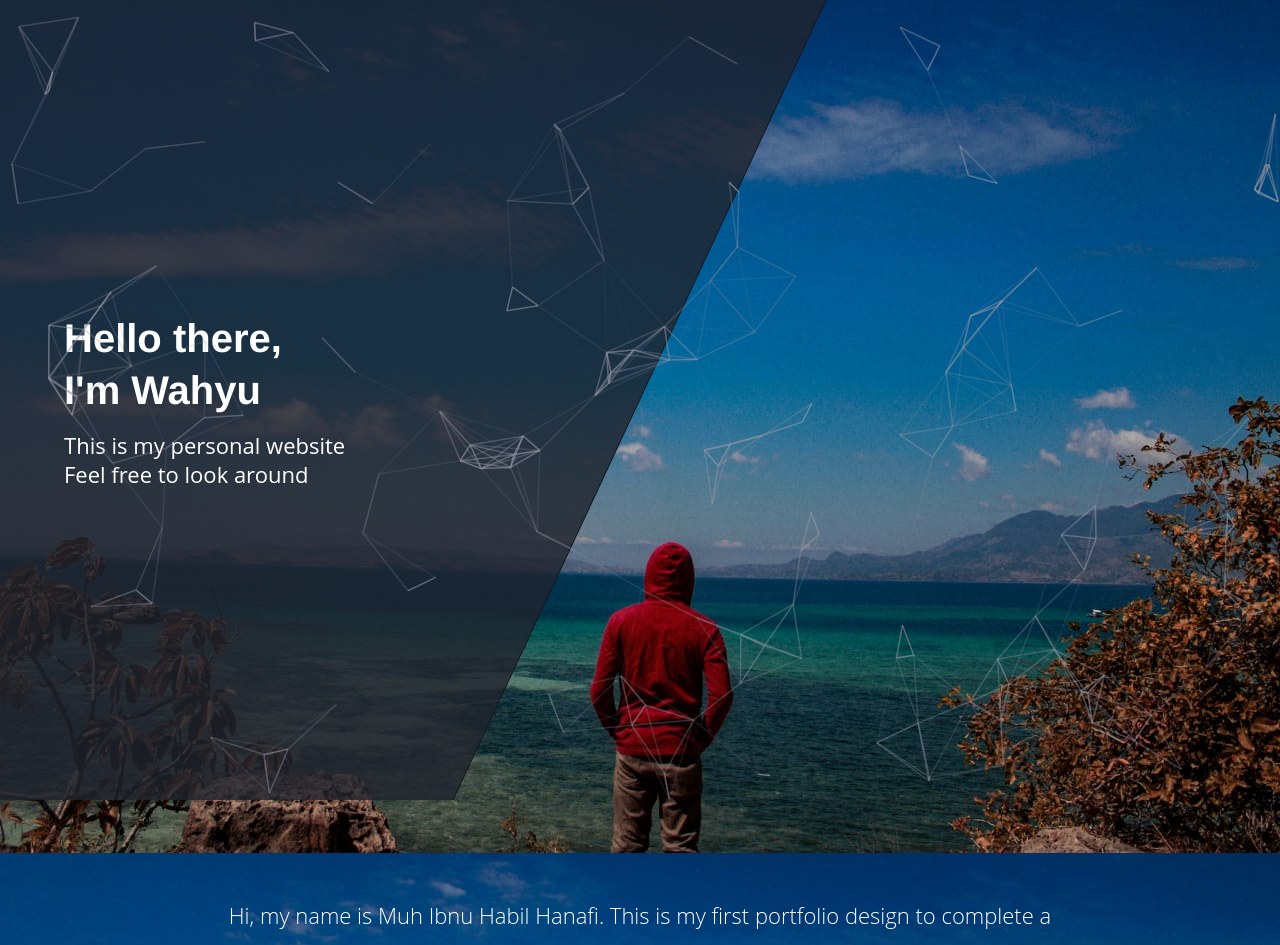
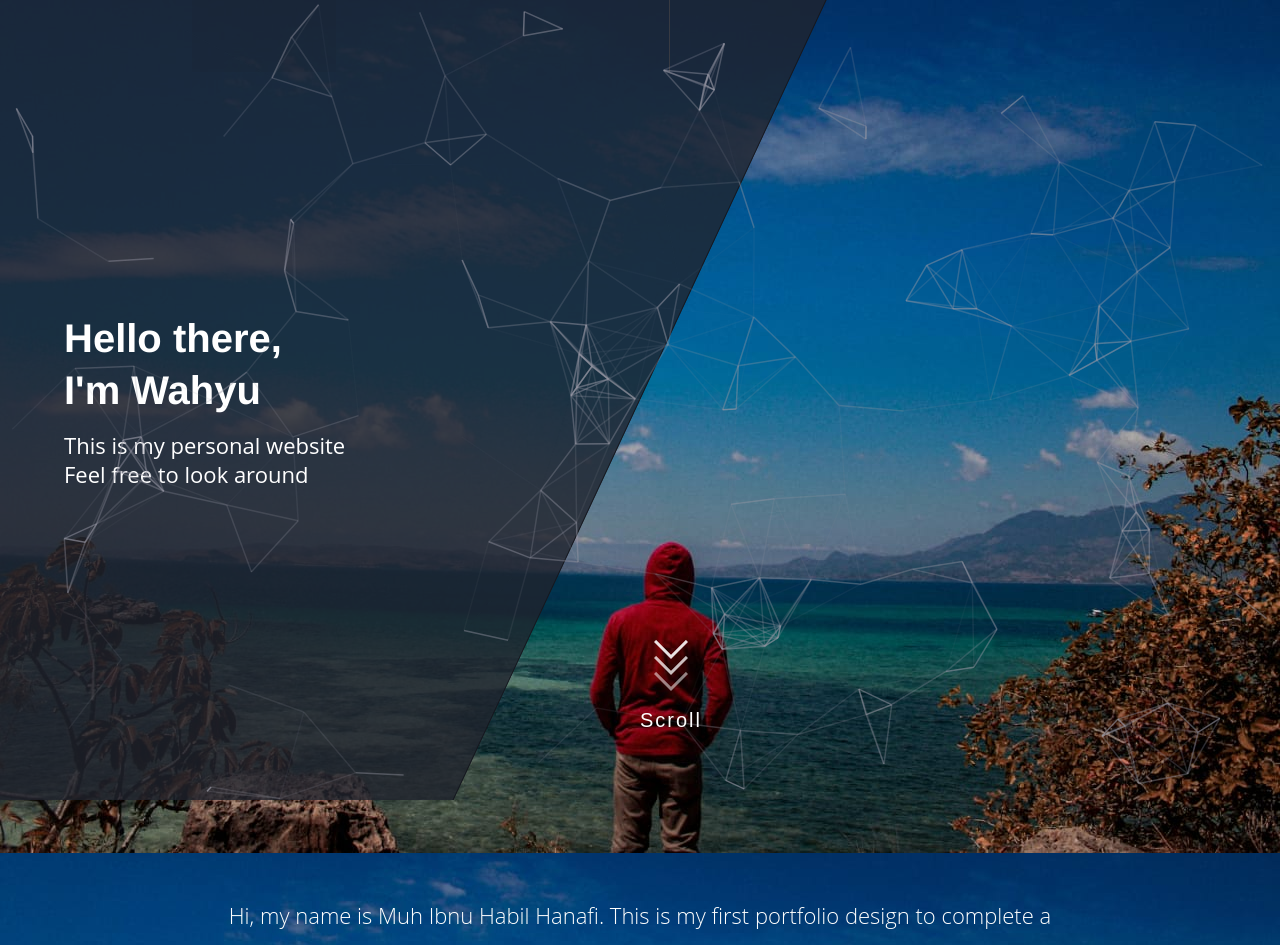
Before and after one commit to iuiuiu-wayy/portofolio, a Django app: page / in a window 1280 px wide. Shown: the top 945 px of the page. Run offline with Django 3.2, Linux system fonts and the light colour scheme; some libraries are stand-ins or nearby versions.

Commit message:
design navbar

```diff
--- a/portofolio/portofolio/portofolioapp/static/script.js
+++ b/portofolio/portofolio/portofolioapp/static/script.js
@@ -130,7 +130,7 @@
 
 window.addEventListener('scroll',function(){
   navbar = document.querySelector('.navbar_shadow');
-  if(window.scrollY > window.screen.availHeight -50){
+  if(window.scrollY > window.screen.availHeight - 100){
     navbar.classList.add('nav--show')
     // console.log('top page')
     console.log(window.scrollY)
@@ -138,7 +138,12 @@
   else{
     navbar.classList.remove('nav--show')
     console.log('top page')
-
-
   }
 });
+
+$(function() {
+  $('a[href*=#]').on('click', function(e) {
+    e.preventDefault();
+    $('html, body').animate({ scrollTop: $($(this).attr('href')).offset().top}, 500, 'linear');
+  });
+});
--- a/portofolio/portofolio/portofolioapp/static/style.css
+++ b/portofolio/portofolio/portofolioapp/static/style.css
@@ -695,13 +695,13 @@
   /* display: none; */
   box-shadow: none !important;
   transform: translateY(-50px);
-  transition: transform 0.5s;
-
+  transition: transform 0.3s;
+  /* flex-direction: row; */
 }
 
 .nav--show{
   display: block;
-  transition: transform 0.5s;
+  transition: transform 0.3s;
 
   transform: translateY(0px);
 }
@@ -766,3 +766,127 @@
 .page-footer {
   margin-top: 0px !important;
 }
+
+#section01 a {
+  padding-top: 60px;
+}
+#section01 a span {
+  position: absolute;
+  top: 0;
+  left: 50%;
+  width: 24px;
+  height: 24px;
+  margin-left: -12px;
+  border-left: 3px solid #fff;
+  border-bottom: 3px solid #fff;
+  -webkit-transform: rotate(-45deg);
+  transform: rotate(-45deg);
+  box-sizing: border-box;
+}
+
+.demo a {
+  position: absolute;
+  bottom: 20px;
+  left: 50%;
+  z-index: 2;
+  display: inline-block;
+  -webkit-transform: translate(0, -50%);
+  transform: translate(0, -50%);
+  color: #fff;
+  font : normal 400 20px/1 'Josefin Sans', sans-serif;
+  letter-spacing: .1em;
+  text-decoration: none;
+  transition: opacity .3s;
+}
+
+.demo a:hover {
+  opacity: .5;
+}
+
+
+#section07 a {
+  padding-top: 80px;
+}
+#section07 a span {
+  position: absolute;
+  top: 0;
+  left: 50%;
+  width: 24px;
+  height: 24px;
+  margin-left: -12px;
+  border-left: 3px solid #fff;
+  border-bottom: 3px solid #fff;
+  -webkit-transform: rotate(-45deg);
+  transform: rotate(-45deg);
+  -webkit-animation: sdb07 2s infinite;
+  animation: sdb07 2s infinite;
+  opacity: 0;
+  box-sizing: border-box;
+}
+#section07 a span:nth-of-type(1) {
+  -webkit-animation-delay: 0s;
+  animation-delay: 0s;
+}
+#section07 a span:nth-of-type(2) {
+  top: 16px;
+  -webkit-animation-delay: .15s;
+  animation-delay: .15s;
+}
+#section07 a span:nth-of-type(3) {
+  top: 32px;
+  -webkit-animation-delay: .3s;
+  animation-delay: .3s;
+}
+@-webkit-keyframes sdb07 {
+  0% {
+    opacity: 0;
+  }
+  50% {
+    opacity: 1;
+  }
+  100% {
+    opacity: 0;
+  }
+}
+@keyframes sdb07 {
+  0% {
+    opacity: 0;
+  }
+  50% {
+    opacity: 1;
+  }
+  100% {
+    opacity: 0;
+  }
+}
+
+.navbar {
+  background-color: #fff;
+  color: #989898;
+  border-bottom: thin solid #989898;
+}
+.navbar-brand{
+  padding-top: 5px;
+}
+.navbar a{
+  margin-bottom:-23px;
+  margin-top: -6px;
+  color: #989898;
+}
+.navbar a:hover {
+  color: #4F86C6;
+}
+
+.social-menu {
+  margin-top: -4px;
+  padding-left: 10px;
+  border-left: thin solid;
+ border-color: #989898;
+}
+.social-menu a{
+   color: inherit;
+}
+.navbar-nav{
+  flex-direction: row;
+  display: flex;
+}
--- a/portofolio/portofolio/portofolioapp/templates/index.html
+++ b/portofolio/portofolio/portofolioapp/templates/index.html
@@ -19,8 +19,9 @@
 
 <body>
 
+
   <!--Navigation-->
-  <div class="navbar">
+  {% comment %} <div class="navbar">
     <nav class="default_color navbar_shadow" role="navigation">
         <div class="container">
             <div class="nav-wrapper">
@@ -38,7 +39,39 @@
             </div>
         </div>
     </nav>
+  </div> {% endcomment %}
+
+  <nav class="navbar navbar-toggleable-md fixed-top navbar_shadow">
+  <div class="container">
+
+      <div class="collapse navbar-collapse" id="navbarCollapse">
+        <ul class="navbar-nav mr-auto">
+
+        </ul>
+        <ul class="navbar-nav">
+          <li class="nav-item active">
+            <a class="nav-link" href="#">Home <span class="sr-only">(current)</span></a>
+          </li>
+          <li class="nav-item">
+            <a class="nav-link" href="#">About</a>
+          </li>
+          <li class="nav-item">
+            <a class="nav-link" href="#">Services</a>
+          </li>
+          <li class="nav-item">
+            <a class="nav-link" href="#">Pricing</a>
+          </li>
+          <li class="nav-item">
+            <a class="nav-link" href="#">Contact</a>
+          </li>
+
+          <li class="nav-item social-menu">
+            <a href=""><i class="fa fa-2x fa-facebook-official" aria-hidden="true"></i></a> <a href=""><i class="fa fa-2x fa-instagram" aria-hidden="true"></i></a> <a href=""><i class="fa fa-2x fa-twitter-square" aria-hidden="true"></i></a> <a href=""><i class="fa fa-2x fa-google-plus-square" aria-hidden="true"> </i></a>
+          </li>
+        </ul>
+      </div>
   </div>
+    </nav>
 
   <div class="global-overlay">
     <div id="particles-js"></div>
@@ -65,6 +98,10 @@
       <a href="https://www.freecodecamp.com/geins4869" target="_blank"><i class="mdi mdi-fire"></i></a>
     </div> {% endcomment %}
   </section>
+
+  <section id="section07" class="demo">
+  <a href="#portofolio"><span></span><span></span><span></span>Scroll</a>
+</section>
 
   <!--portofolio-->
   <div id="portofolio" class="section scrollspy">
@@ -210,10 +247,10 @@
 </html>
 <!-- partial -->
   <script src='https://cdn.jsdelivr.net/particles.js/2.0.0/particles.min.js'></script>
-  <script  src={% static 'script.js' %}></script>
 
   <script src='https://code.jquery.com/jquery-2.1.1.min.js'></script>
-<script src='https://cdnjs.cloudflare.com/ajax/libs/materialize/0.97.1/js/materialize.js'></script>
+  <script src='https://cdnjs.cloudflare.com/ajax/libs/materialize/0.97.1/js/materialize.js'></script>
+  <script  src={% static 'script.js' %}></script>
 
 </body>
 </html>
```
